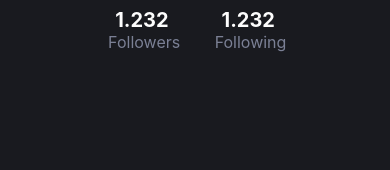
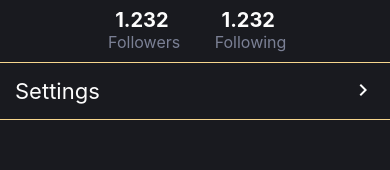
Before and after one commit to kingjamesegun/Music-app, a React Native app: screen /ProfileScreen in a window 390 px wide. Shown: the part 313-483 px from the top of the page. Built offline with nearby package versions, Linux system fonts and the light colour scheme.

Commit message:
Added dropdown functionality

```diff
--- a/components/dropdown/ProfileDropdown.tsx
+++ b/components/dropdown/ProfileDropdown.tsx
@@ -1,15 +1,30 @@
 import { View, Text, StyleSheet } from "react-native";
-import React from "react";
+import React, { useState } from "react";
 import { MaterialIcons } from "@expo/vector-icons";
 import { colors } from "../../styles/colors";
 
 const ProfileDropdown = () => {
+	const [open, setOpen] = useState(false);
+	const handlePress = (prev: boolean) => {
+		!prev;
+	};
 	return (
 		<View style={styles.container}>
 			<View style={styles.dropdown}>
-				<Text>Settings</Text>
-				<MaterialIcons name="navigate-next" size={24} color={colors.white} />
+				<Text style={styles.label}>Settings</Text>
+				<MaterialIcons
+					onPress={handlePress}
+					name="navigate-next"
+					size={24}
+					color={colors.white}
+				/>
 			</View>
+			{open ? (
+				<View>
+					{" "}
+					<Text>Blah blah</Text>
+				</View>
+			) : null}
 		</View>
 	);
 };
@@ -19,9 +34,19 @@ export default ProfileDropdown;
 const styles = StyleSheet.create({
 	container: {
 		backgroundColor: colors.primaryBlue,
+		borderBottomWidth: 0.5,
+		borderTopWidth: 0.5,
+		borderColor: colors.brown,
+		paddingVertical: 15,
+		paddingHorizontal: 15,
 	},
 	dropdown: {
 		flexDirection: "row",
 		justifyContent: "space-between",
 	},
+	label: {
+		color: colors.white,
+		fontSize: 22,
+		fontweight: "bold",
+	},
 });
--- a/screens/profileScreen/ProfileScreen.tsx
+++ b/screens/profileScreen/ProfileScreen.tsx
@@ -2,6 +2,7 @@ import { View, Text, SafeAreaView, StyleSheet, Image } from "react-native";
 import React from "react";
 import { colors } from "../../styles/colors";
 import LibraryHeader from "../../components/header/LibraryHeader";
+import ProfileDropdown from "../../components/dropdown/ProfileDropdown";
 
 const ProfileScreen = () => {
 	return (
@@ -29,6 +30,9 @@ const ProfileScreen = () => {
 						</View>
 					</View>
 				</View>
+			</View>
+			<View>
+				<ProfileDropdown />
 			</View>
 		</SafeAreaView>
 	);
```
